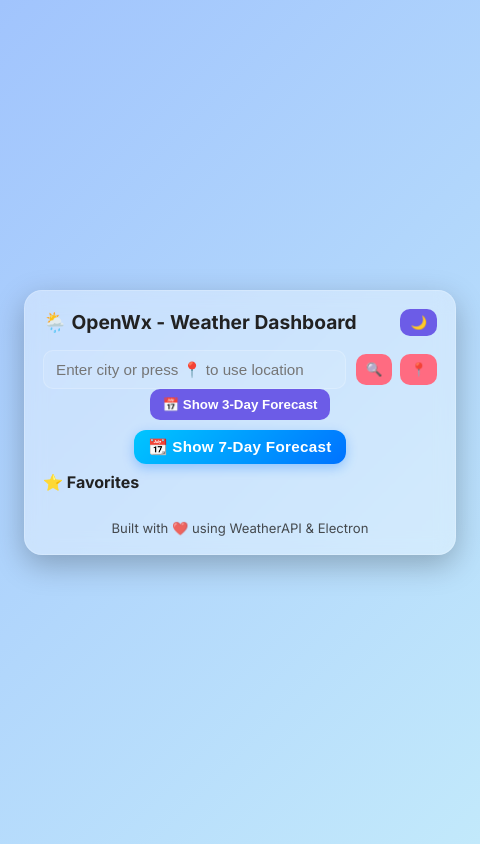
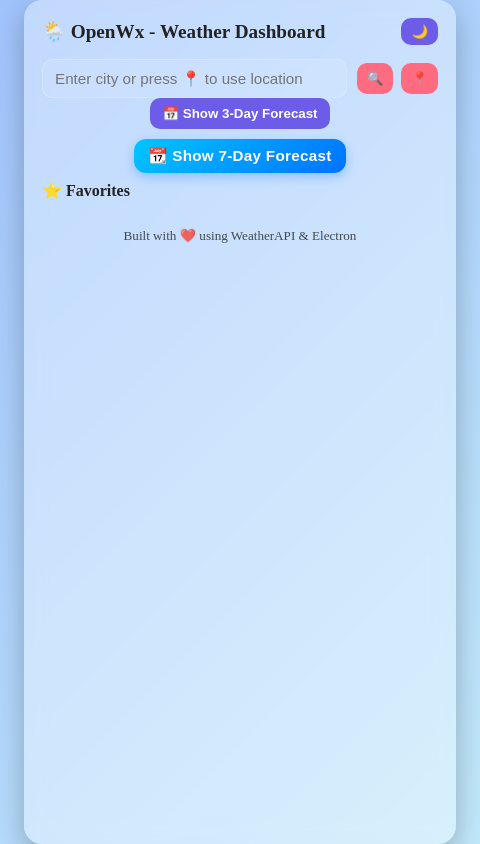
Before and after one commit to nish12965/OpenWx, an Electron app: page index.html in a window 480 px wide. Drawn offline with Linux system fonts and the light colour scheme.

Commit message:
UI Improved

```diff
--- a/style.css
+++ b/style.css
@@ -35,9 +35,12 @@
 
 html, body {
   height: 100%;
+  min-height: 100%;
   margin: 0;
-  font-family: "Inter", system-ui, sans-serif;
-  transition: background 0.5s ease, color 0.3s ease;
+  padding: 0;
+  background: var(--bg);
+  overflow-x: hidden;
+  overflow-y: auto;
 }
 
 body {
@@ -54,11 +57,12 @@
   width: 100%;
   max-width: 480px;
   background: var(--card-bg);
+  min-height: 100vh;
   border-radius: 18px;
   padding: 18px;
   backdrop-filter: blur(10px);
   box-shadow: 0 10px 30px rgba(0, 0, 0, 0.25);
-  border: 1px solid var(--border);
+
   display: flex;
   flex-direction: column;
   gap: 14px;
```
